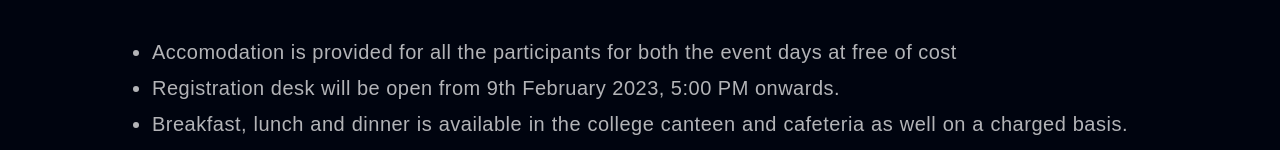
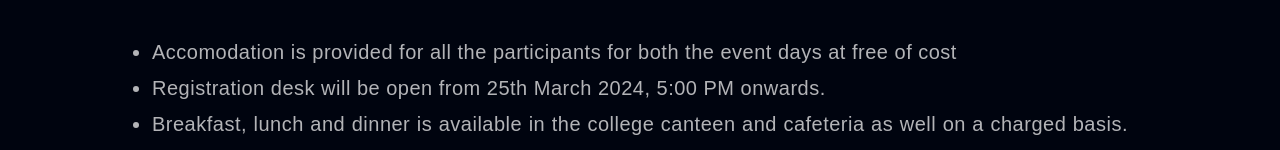
Before and after one commit to sanjithrk06/Bit-vprayukti, a React (Create React App) app: page /accommodation in a window 1280 px wide. Shown: the part 905-1055 px from the top of the page. Built offline with nearby package versions, Linux system fonts and the light colour scheme; no server answers.

Commit message:
Update src/pages/Accommodation.jsx

```diff
--- a/src/pages/Accommodation.jsx
+++ b/src/pages/Accommodation.jsx
@@ -54,7 +54,7 @@ const Accommodation = () => {
                 event days at free of cost<br/>
               </li>
               <li>
-                Registration desk will be open from 9th February 2023, 5:00 PM
+                Registration desk will be open from 25th March 2024, 5:00 PM
                 onwards.
               </li>
               <li>
```
